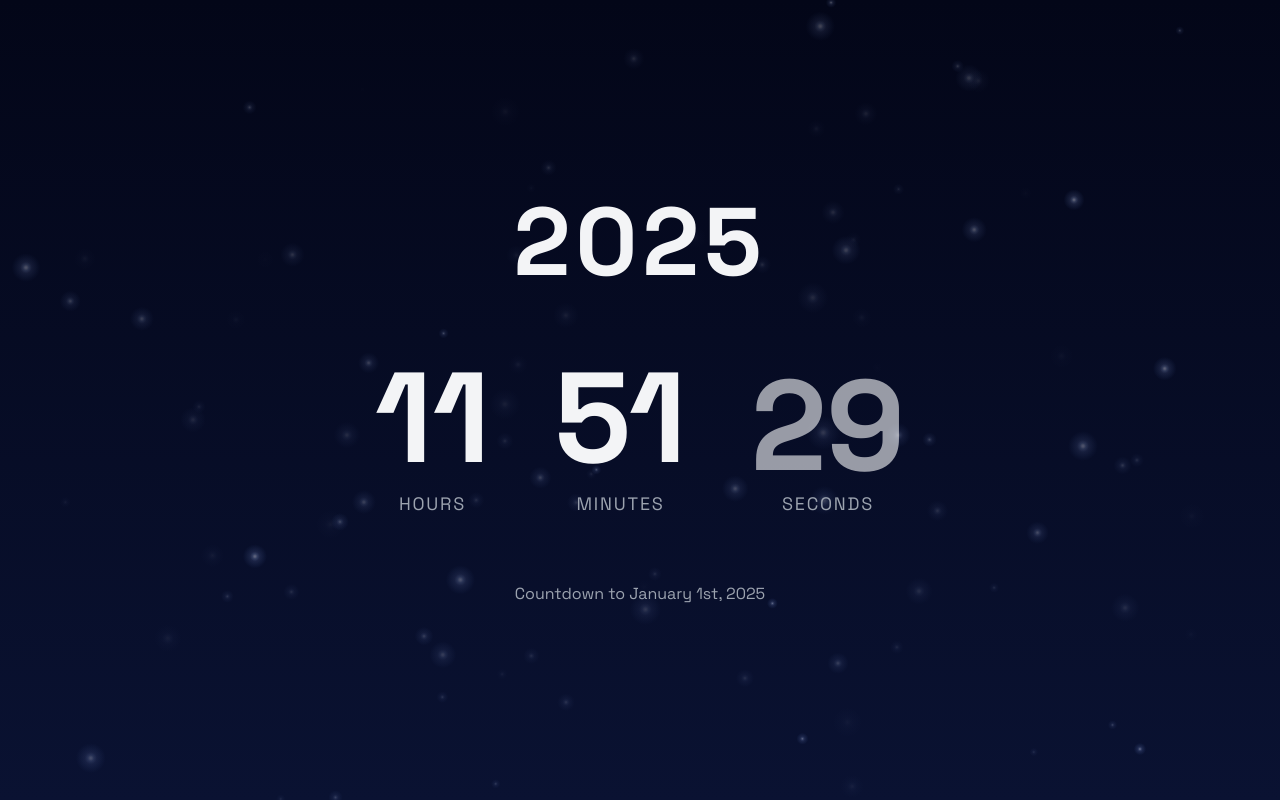
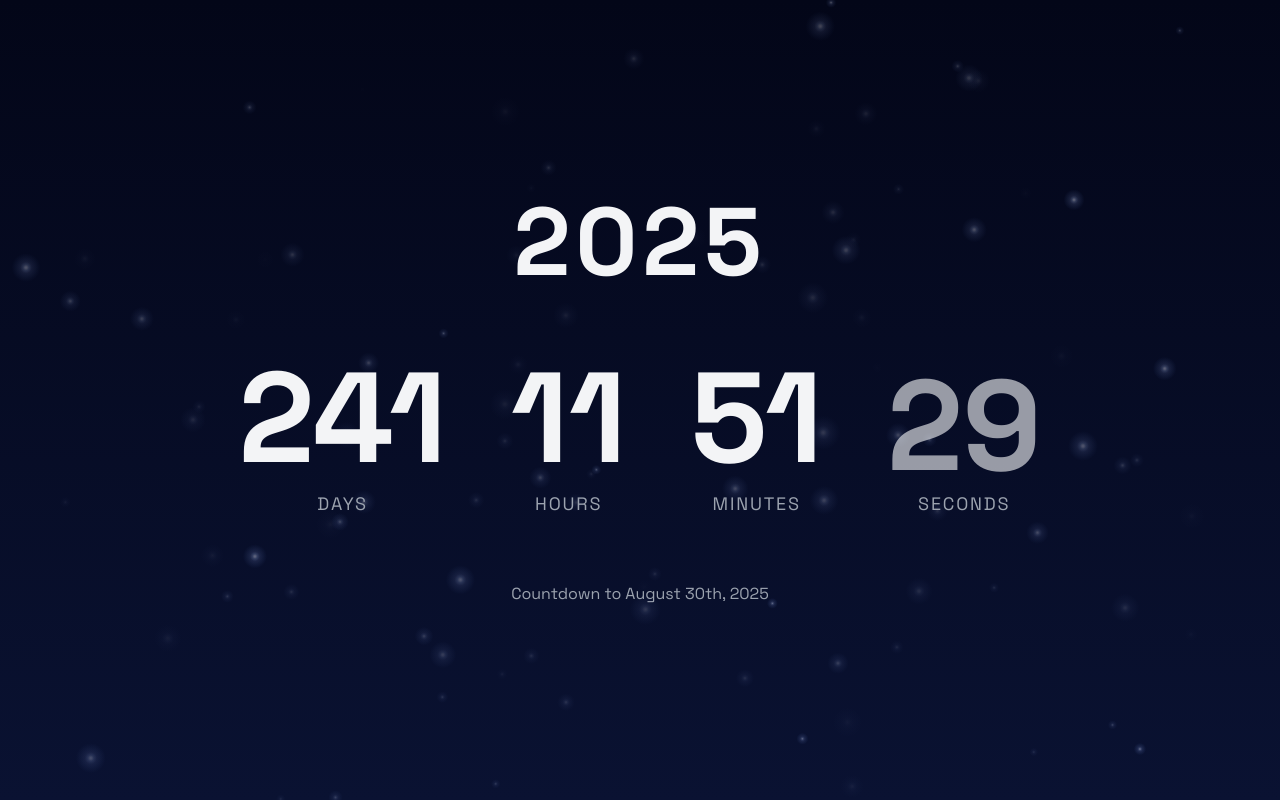
Before and after one commit to Kamiql/Countdown, a React (Vite) app: page / in a window 1280 px wide. Built offline with nearby package versions, Linux system fonts and the light colour scheme.

Commit message:
Date changes

```diff
--- a/src/App.tsx
+++ b/src/App.tsx
@@ -18,7 +18,7 @@ export default function App() {
           <CountdownDisplay />
 
           <p className="mt-16 text-center font-space text-gray-400">
-            Countdown to January 1st, 2025
+            Countdown to August 30th, 2025
           </p>
         </main>
       </div>
--- a/src/components/CountdownDisplay.tsx
+++ b/src/components/CountdownDisplay.tsx
@@ -8,7 +8,7 @@ interface TimeUnit {
 }
 
 export const CountdownDisplay: React.FC = () => {
-  const { days, hours, minutes, seconds } = useCountdown(new Date('2025-01-01T00:00:00'));
+  const { days, hours, minutes, seconds } = useCountdown(new Date('2025-08-30T00:00:00'));
 
   const timeUnits: TimeUnit[] = [
     { label: 'Days', value: days },
```
Also changed, not shown: package.json (line endings or trailing spaces), 1 other file (tests, documents, lock files or other folders).
